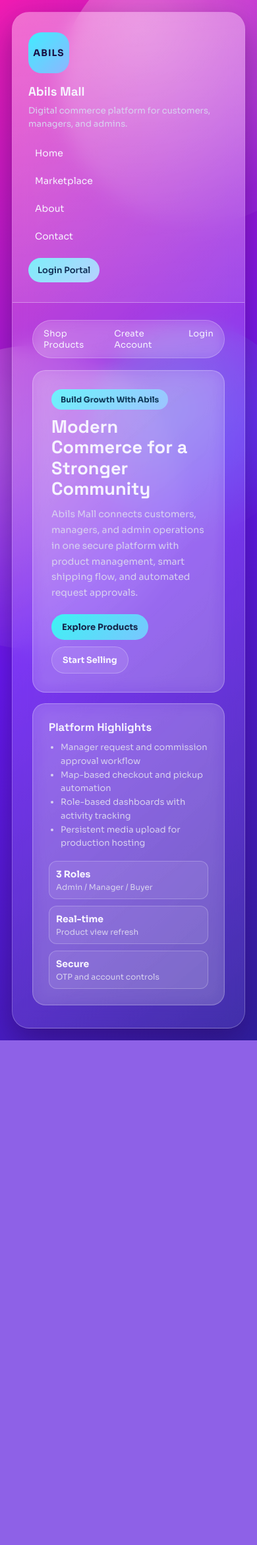
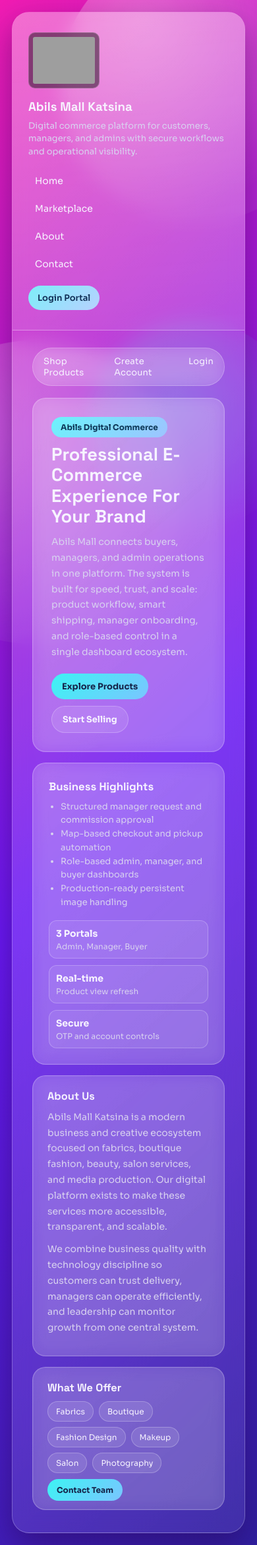
Before and after one commit to Sonbeliever/Abils-Mall, a Flask app: page / in a window 390 px wide. Shown: the whole page at 66% size. Before the commit the page ends 1577 px from the top, so only its background shows below. Run offline with Flask 3, Linux system fonts and the light colour scheme; grey boxes are pictures that could not be loaded.

Commit message:
Refine_landing_page_with_logo_slot_about_section_and_motion

```diff
--- a/static/css/landing.css
+++ b/static/css/landing.css
@@ -24,6 +24,23 @@ body {
     overflow-x: hidden;
 }
 
+@keyframes riseIn {
+    from {
+        opacity: 0;
+        transform: translateY(22px) scale(0.98);
+    }
+    to {
+        opacity: 1;
+        transform: translateY(0) scale(1);
+    }
+}
+
+@keyframes floatPulse {
+    0% { transform: translateY(0px); }
+    50% { transform: translateY(-10px); }
+    100% { transform: translateY(0px); }
+}
+
 .landing-bg {
     position: fixed;
     inset: 0;
@@ -43,6 +60,7 @@ body {
     right: -120px;
     top: -80px;
     background: radial-gradient(circle at 30% 30%, #fff6, #ffffff10 70%);
+    animation: floatPulse 8s ease-in-out infinite;
 }
 
 .orb-b {
@@ -51,6 +69,7 @@ body {
     left: -180px;
     bottom: -140px;
     background: radial-gradient(circle at 30% 30%, #fff5, #ffffff10 72%);
+    animation: floatPulse 10s ease-in-out infinite;
 }
 
 .orb-c {
@@ -59,6 +78,7 @@ body {
     left: 34%;
     top: 58%;
     background: radial-gradient(circle at 40% 40%, #3df3f455, #ffffff05 75%);
+    animation: floatPulse 9s ease-in-out infinite;
 }
 
 .landing-shell {
@@ -79,6 +99,7 @@ body {
     backdrop-filter: blur(14px);
     box-shadow: 0 18px 48px rgba(36, 0, 70, 0.42);
     overflow: hidden;
+    animation: riseIn 0.75s ease;
 }
 
 .glass-sidebar {
@@ -98,6 +119,21 @@ body {
     letter-spacing: 1px;
     background: linear-gradient(135deg, #41ecff, #8db6ff);
     color: #1a1347;
+}
+
+.brand-logo-wrap {
+    display: grid;
+    place-items: start;
+    min-height: 72px;
+}
+
+.brand-logo {
+    width: 120px;
+    height: auto;
+    border-radius: 10px;
+    background: rgba(0, 0, 0, 0.45);
+    padding: 6px;
+    border: 1px solid rgba(255, 255, 255, 0.2);
 }
 
 .glass-sidebar h3 {
@@ -181,6 +217,12 @@ body {
     border-radius: 20px;
     backdrop-filter: blur(12px);
     box-shadow: inset 0 0 0 1px rgba(255, 255, 255, 0.06);
+    transition: transform 0.28s ease, box-shadow 0.28s ease;
+}
+
+.glass-card:hover {
+    transform: translateY(-4px);
+    box-shadow: inset 0 0 0 1px rgba(255, 255, 255, 0.08), 0 16px 34px rgba(20, 0, 45, 0.28);
 }
 
 .hero-copy {
@@ -237,6 +279,51 @@ body {
     color: var(--text);
     border: 1px solid var(--stroke);
     background: rgba(255, 255, 255, 0.1);
+}
+
+.about-grid {
+    margin-top: 16px;
+    display: grid;
+    grid-template-columns: 1.1fr 0.9fr;
+    gap: 16px;
+}
+
+.about-card {
+    padding: 20px 22px;
+}
+
+.about-card h4 {
+    margin: 0 0 10px;
+    font-size: 1.02rem;
+    font-family: "Space Grotesk", "Segoe UI", sans-serif;
+}
+
+.about-card p {
+    margin: 0 0 10px;
+    line-height: 1.7;
+    color: var(--text-soft);
+    font-size: 14px;
+}
+
+.pill-wrap {
+    display: flex;
+    flex-wrap: wrap;
+    gap: 8px;
+    margin-bottom: 14px;
+}
+
+.pill {
+    display: inline-flex;
+    border-radius: 999px;
+    padding: 7px 12px;
+    font-size: 12px;
+    border: 1px solid var(--stroke);
+    background: rgba(255, 255, 255, 0.11);
+}
+
+.primary-btn.mini {
+    padding: 9px 14px;
+    font-size: 12px;
 }
 
 .hero-panel {
@@ -299,6 +386,10 @@ body {
         grid-template-columns: 1fr;
     }
 
+    .about-grid {
+        grid-template-columns: 1fr;
+    }
+
     .top-nav {
         justify-content: flex-start;
     }
@@ -309,4 +400,8 @@ body {
         gap: 12px;
         overflow-x: auto;
     }
+
+    .brand-logo {
+        width: 108px;
+    }
 }
--- a/templates/landing.html
+++ b/templates/landing.html
@@ -19,9 +19,12 @@
     <main class="landing-shell">
         <section class="glass-frame">
             <aside class="glass-sidebar">
-                <div class="brand-mark">ABILS</div>
-                <h3>Abils Mall</h3>
-                <p>Digital commerce platform for customers, managers, and admins.</p>
+                <div class="brand-logo-wrap">
+                    <img class="brand-logo" src="{{ url_for('static', filename='images/abils_logo.png') }}" alt="Abils Mall logo" onerror="this.style.display='none';document.getElementById('brand-fallback').style.display='grid';">
+                    <div class="brand-mark" id="brand-fallback" style="display:none;">AB</div>
+                </div>
+                <h3>Abils Mall Katsina</h3>
+                <p>Digital commerce platform for customers, managers, and admins with secure workflows and operational visibility.</p>
                 <nav>
                     <a href="{{ url_for('home') }}">Home</a>
                     <a href="{{ url_for('marketplace') }}">Marketplace</a>
@@ -42,12 +45,12 @@
 
                 <div class="hero-grid">
                     <article class="hero-copy glass-card">
-                        <span class="hero-tag">Build Growth With Abils</span>
-                        <h1>Modern Commerce for a Stronger Community</h1>
+                        <span class="hero-tag">Abils Digital Commerce</span>
+                        <h1>Professional E-Commerce Experience For Your Brand</h1>
                         <p>
-                            Abils Mall connects customers, managers, and admin operations in one
-                            secure platform with product management, smart shipping flow, and
-                            automated request approvals.
+                            Abils Mall connects buyers, managers, and admin operations in one platform.
+                            The system is built for speed, trust, and scale: product workflow, smart shipping,
+                            manager onboarding, and role-based control in a single dashboard ecosystem.
                         </p>
                         <div class="hero-actions">
                             <a class="primary-btn" href="{{ url_for('marketplace') }}">Explore Products</a>
@@ -56,17 +59,17 @@
                     </article>
 
                     <article class="hero-panel glass-card">
-                        <h4>Platform Highlights</h4>
+                        <h4>Business Highlights</h4>
                         <ul>
-                            <li>Manager request and commission approval workflow</li>
+                            <li>Structured manager request and commission approval</li>
                             <li>Map-based checkout and pickup automation</li>
-                            <li>Role-based dashboards with activity tracking</li>
-                            <li>Persistent media upload for production hosting</li>
+                            <li>Role-based admin, manager, and buyer dashboards</li>
+                            <li>Production-ready persistent image handling</li>
                         </ul>
                         <div class="stats">
                             <div>
-                                <strong>3 Roles</strong>
-                                <span>Admin / Manager / Buyer</span>
+                                <strong>3 Portals</strong>
+                                <span>Admin, Manager, Buyer</span>
                             </div>
                             <div>
                                 <strong>Real-time</strong>
@@ -79,6 +82,33 @@
                         </div>
                     </article>
                 </div>
+
+                <section class="about-grid">
+                    <article class="about-card glass-card">
+                        <h4>About Us</h4>
+                        <p>
+                            Abils Mall Katsina is a modern business and creative ecosystem focused on fabrics,
+                            boutique fashion, beauty, salon services, and media production. Our digital platform
+                            exists to make these services more accessible, transparent, and scalable.
+                        </p>
+                        <p>
+                            We combine business quality with technology discipline so customers can trust delivery,
+                            managers can operate efficiently, and leadership can monitor growth from one central system.
+                        </p>
+                    </article>
+                    <article class="about-card glass-card">
+                        <h4>What We Offer</h4>
+                        <div class="pill-wrap">
+                            <span class="pill">Fabrics</span>
+                            <span class="pill">Boutique</span>
+                            <span class="pill">Fashion Design</span>
+                            <span class="pill">Makeup</span>
+                            <span class="pill">Salon</span>
+                            <span class="pill">Photography</span>
+                        </div>
+                        <a class="primary-btn mini" href="{{ url_for('contact') }}">Contact Team</a>
+                    </article>
+                </section>
             </section>
         </section>
     </main>
```
